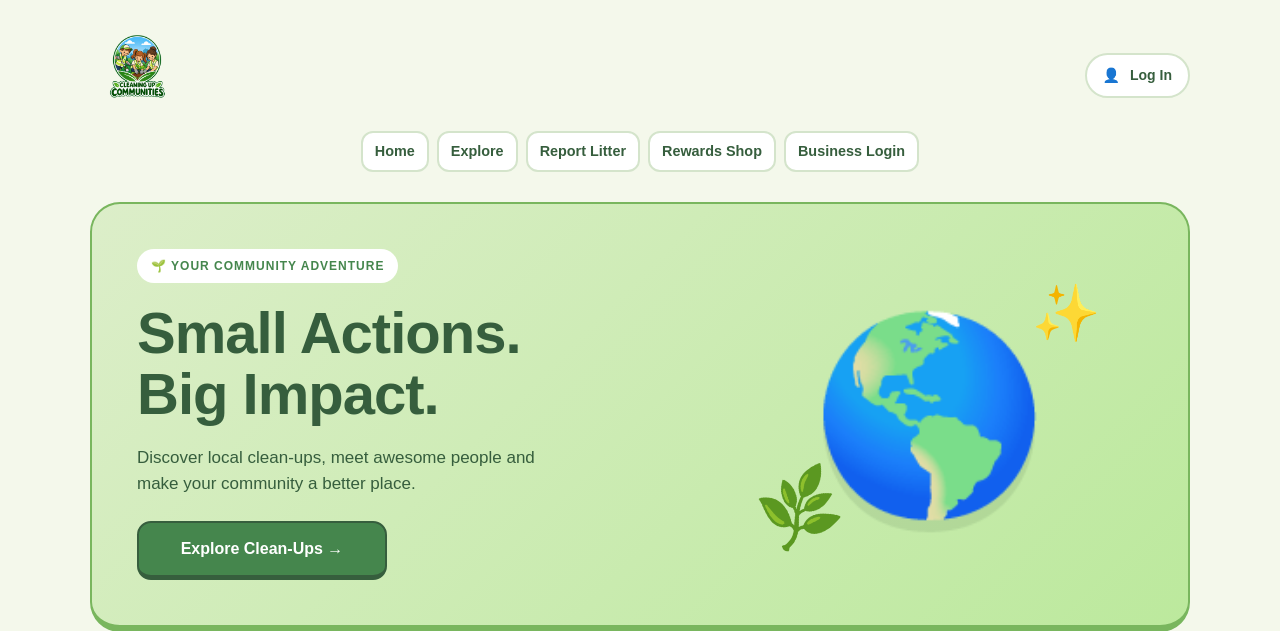
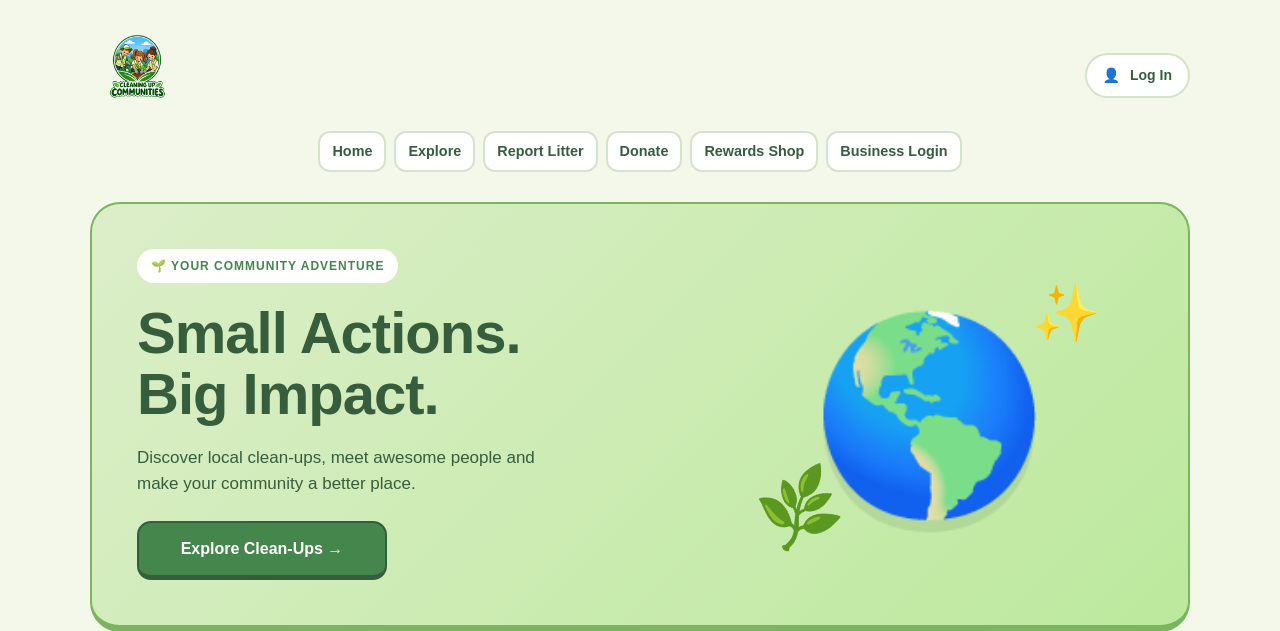
Before and after one commit to Mrgnoblennon/Community-Clean-Up-App, a Flask app: page / in a window 1280 px wide. Shown: the top 631 px of the page. Run offline with Flask 3, Linux system fonts and the light colour scheme; parts of the project's set-up code (start-up, migrations or seed data) failed here and were passed over.

Commit message:
feature-donations implemented

```diff
--- a/templates/partials/navbar.html
+++ b/templates/partials/navbar.html
@@ -16,6 +16,7 @@
             <a href="{{ url_for('admin_dashboard') }}">Admin</a>
         {% endif %}
     {% endif %}
+    <a href="{{ url_for('donations') }}">Donate</a>
     <a href="{{ url_for('rewards_shop') }}">Rewards Shop</a>
     {% if session.get('business_id') %}<a href="{{ url_for('business_dashboard') }}">Business Dashboard</a>{% else %}<a href="{{ url_for('business_login') }}">Business Login</a>{% endif %}
 </nav>
```
